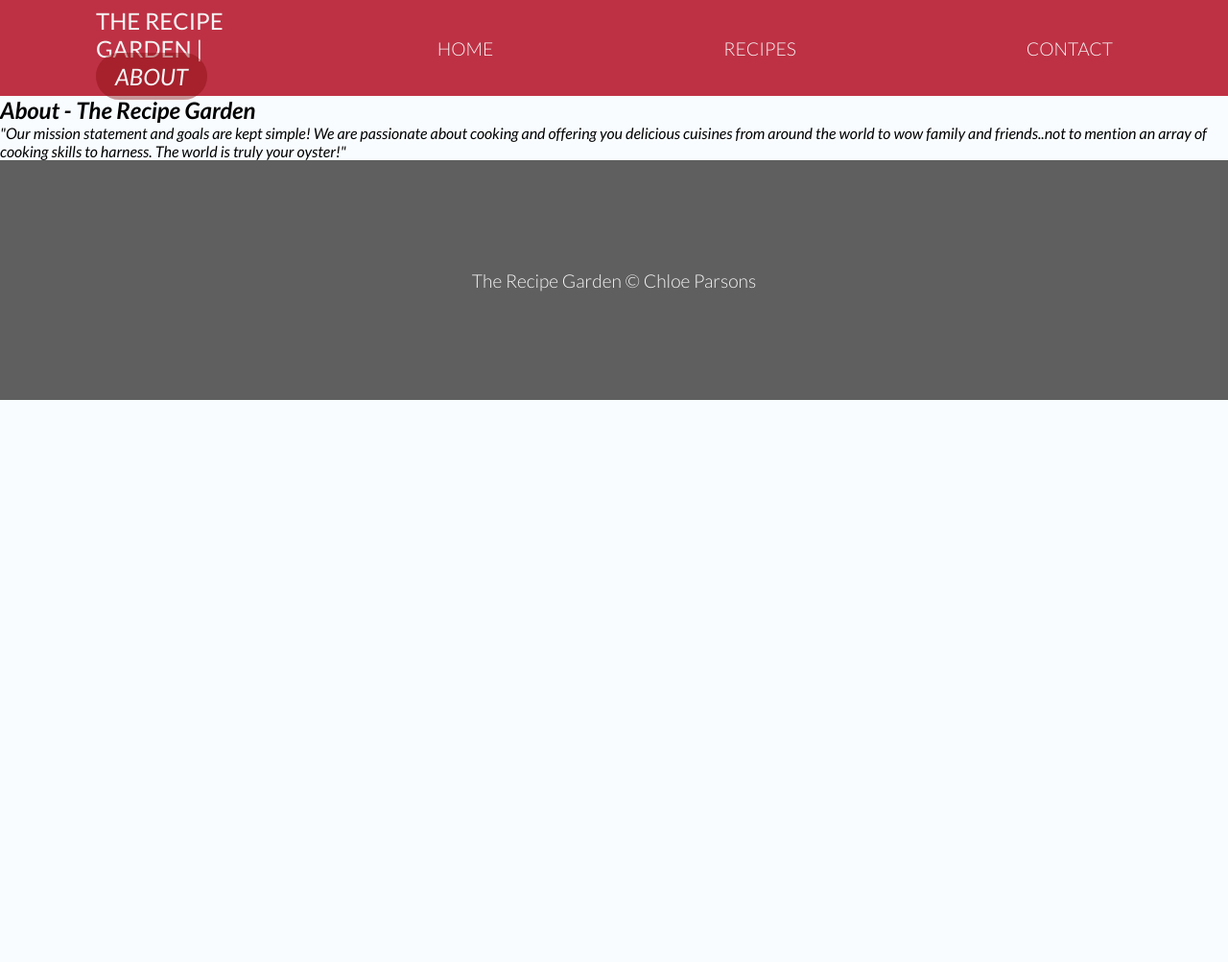
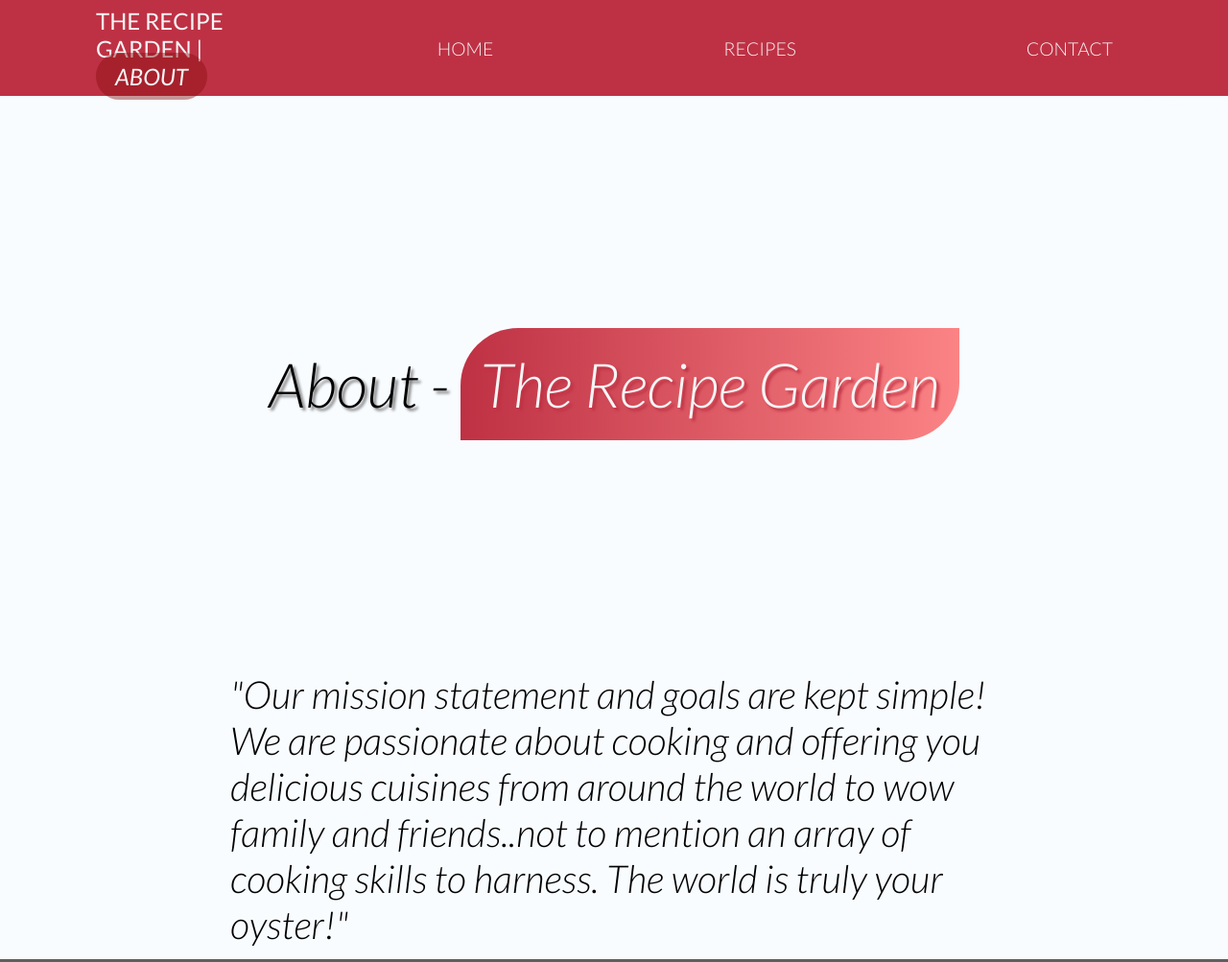
Before and after one commit to AI-Life-inProgress/Recipe-website, a plain HTML site: page recipes/about.html in a window 1280 px wide. Shown: the top 1003 px of the page at 96% size. Before the commit the page ends 800 px from the top, so only its background shows below. Drawn offline with Linux system fonts and the light colour scheme.

Commit message:
update css class name, new code added for about.html

```diff
--- a/recipes/styles.css
+++ b/recipes/styles.css
@@ -82,7 +82,7 @@ img {
 
 
 
-.inspire__to__cook {
+.inspire__text {
     background-color: rgb(248, 252, 255);
     height: 600px;
     border-radius: 0 100px 0 0;
@@ -93,12 +93,12 @@ img {
 
 }
 
-.inspire__to__cook h3 {
+.inspire__text h3 {
     font-weight: 300;
     font-size: 8rem;
 }
 
-.inspire__to__cook  p {
+.inspire__text  p {
     font-weight: 300;
     font-size: 4rem;
     align-self: center;
@@ -169,3 +169,31 @@ img {
 .ingredients li {
     list-style: none;
 }
+
+                                /* about.html */
+
+
+.inspire__text h2 {
+    font-size: 4rem;
+    font-weight: 300;
+    text-shadow: grey 3px 3px 3px;
+}
+
+.recipes__heading__about {
+    background: linear-gradient(to right, #be3144, rgba(255, 0, 0, 0.479));
+    color: whitesmoke;
+    padding: 20px;
+    text-shadow: #be3144 3px 3px 3px;
+    border-radius: 60px 0 60px 0;
+}
+
+.about__statement {
+    width: 800px;
+    height: 300px;
+    margin: 0 auto;
+}
+
+.about__statement em{
+    font-size: 2.5rem;
+    font-weight: 300;
+}
```
